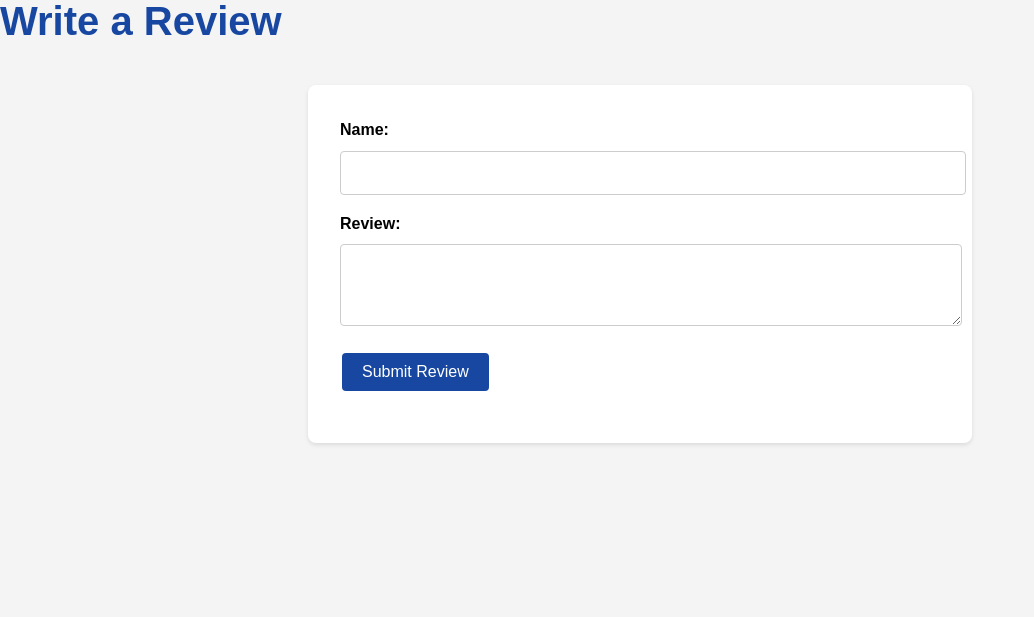
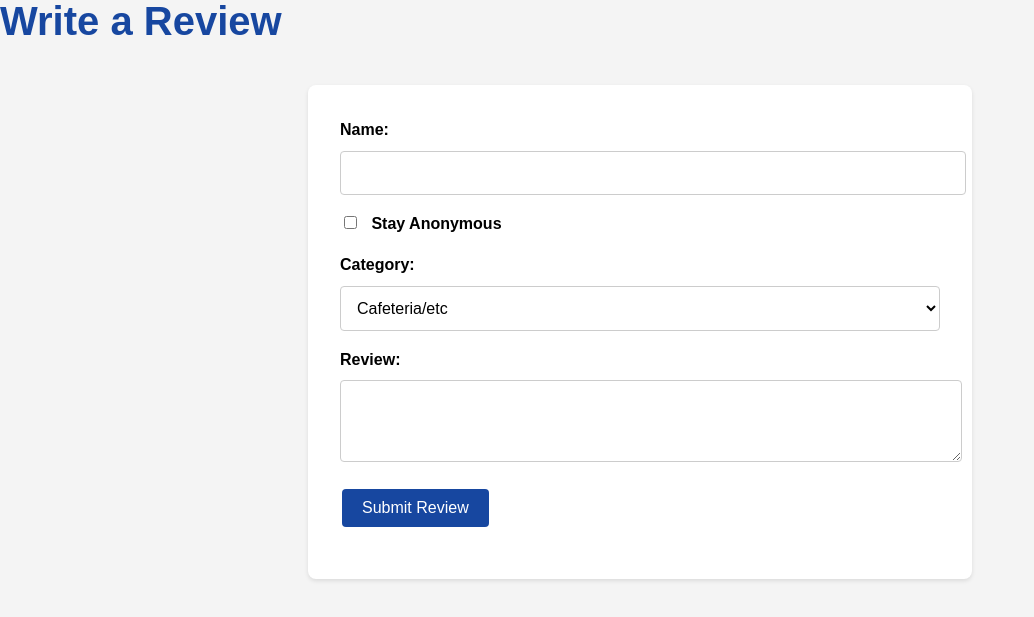
Before and after one commit to SamuelP127/Final-Project, a Flask app: page /submit_review in a window 1280 px wide. Shown: the part 183-800 px from the top of the page, without its empty margins (0-1034 px from the left). Run offline with Flask 3, Linux system fonts and the light colour scheme.

Commit message:
Update submit_review.html

```diff
--- a/template/submit_review.html
+++ b/template/submit_review.html
@@ -12,7 +12,23 @@
     <form action="{{ url_for('submit_review') }}" method="POST">
         <div>
             <label for="reviewer">Name:</label>
-            <input type="text" id="reviewer" name="reviewer" required>
+            <input type="text" id="reviewer" name="reviewer">
+        </div>
+        <div>
+            <label for="anonymous">
+                <input type="checkbox" id="anonymous" name="anonymous">
+                Stay Anonymous
+            </label>
+        </div>
+        <div>
+            <label for="category">Category:</label>
+            <select id="category" name="category" required>
+                <option value="Cafeteria">Cafeteria/etc</option>
+                <option value="Testing">Testing</option>
+                <option value="Student Activities">Student Activities</option>
+                <option value="Mental Health">Mental Health</option>
+                <option value="Other">Other</option>
+            </select>
         </div>
         <div>
             <label for="review">Review:</label>
@@ -21,11 +37,6 @@
         <div>
             <button type="submit">Submit Review</button>
         </div>
-
-        <div class="review">
-            <div class="heading"></div>
-            <div class="body2"></div>
-        </div>
     </form>
     {% endblock %}
 </body>
```
